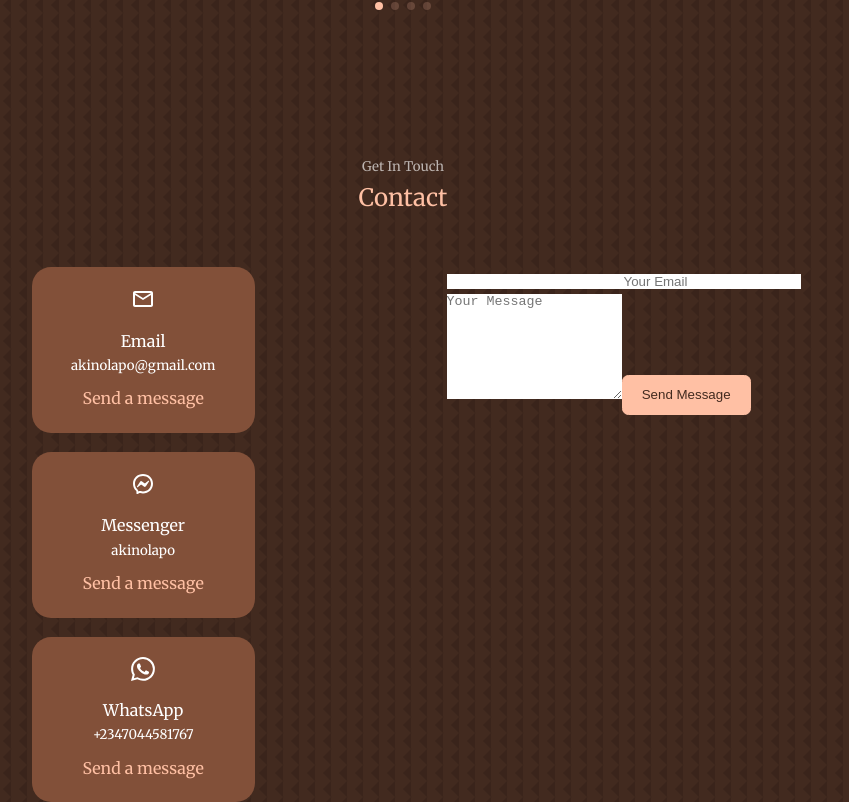
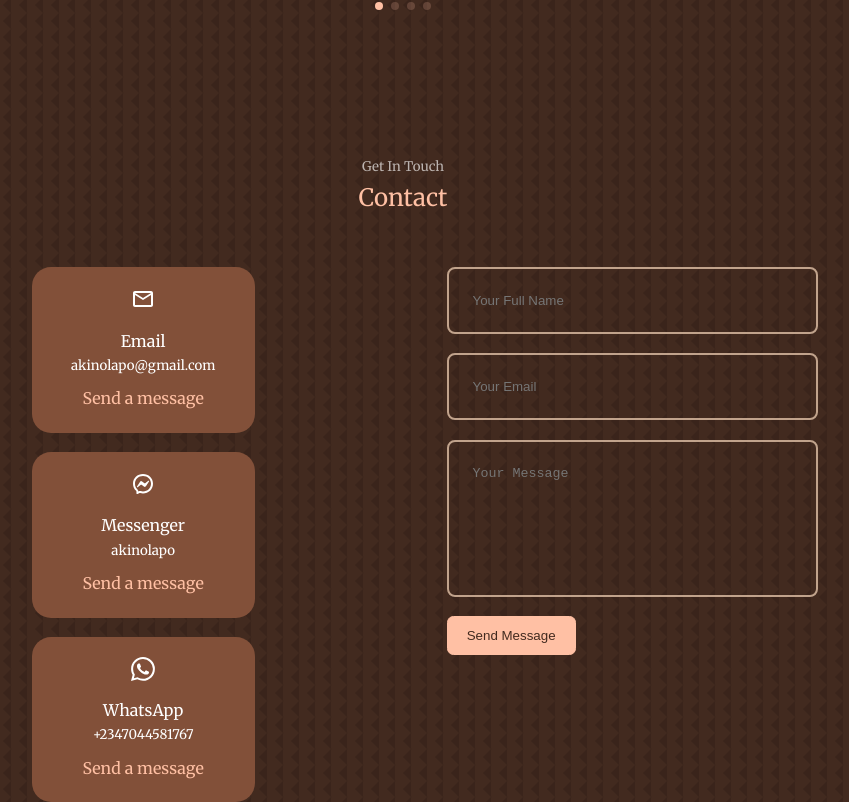
Before and after one commit to akinolapo/akinolapo-react, a React (Create React App) app: page / in a window 1280 px wide. Shown: the part 4739-5541 px from the top of the page, without its empty margins (237-1086 px from the left). Built offline with nearby package versions, Linux system fonts and the light colour scheme.

Commit message:
Contact Componet done

```diff
--- a/src/components/contact/contact.css
+++ b/src/components/contact/contact.css
@@ -35,13 +35,36 @@
     display: inline-block;
 }
 
+/*********************** FORM ***********************/
+form{
+    display: flex;
+    flex-direction: column;
+    gap: 1.2rem;
+}
+
+input, textarea{
+    width: 100%;
+    padding: 1.5rem;
+    border-radius: 0.5rem;
+    background: transparent;
+    border: 2px solid var(--color-primary-variant);
+    resize: none;
+    color: var(--color-white);
+}
+
 /*======================== MEDIA QUERIES (TABLET DEVICES) ========================*/
 @media screen and (max-width: 1024px) {
-
+    .container.contact__container{
+        grid-template-columns: 1fr;
+        gap: 2rem;
+    }
   }
 
 
 /*======================== MEDIA QUERIES (MOBILE DEVICES) ========================*/
 @media screen and (max-width: 600px) {
-
+   .container.contact__container{
+       grid-template-columns: 1fr;
+       width: var(--container-width-sm);
+   }
   }
--- a/src/components/contact/contact.jsx
+++ b/src/components/contact/contact.jsx
@@ -35,7 +35,7 @@ const contact = () => {
         </div>
         {/* END OF CONTACT OPTIONS */}
         <form action=''>
-          <input type="text" name="name" placholder="Your Full Name" required></input>
+          <input type="text" name="name" placeholder="Your Full Name" required></input>
           <input type="email" name="email" placeholder="Your Email"></input>
           <textarea name="message" rows="7" placeholder="Your Message" required></textarea>
           <button type="submit" className="btn btn-primary">Send Message</button>
```
